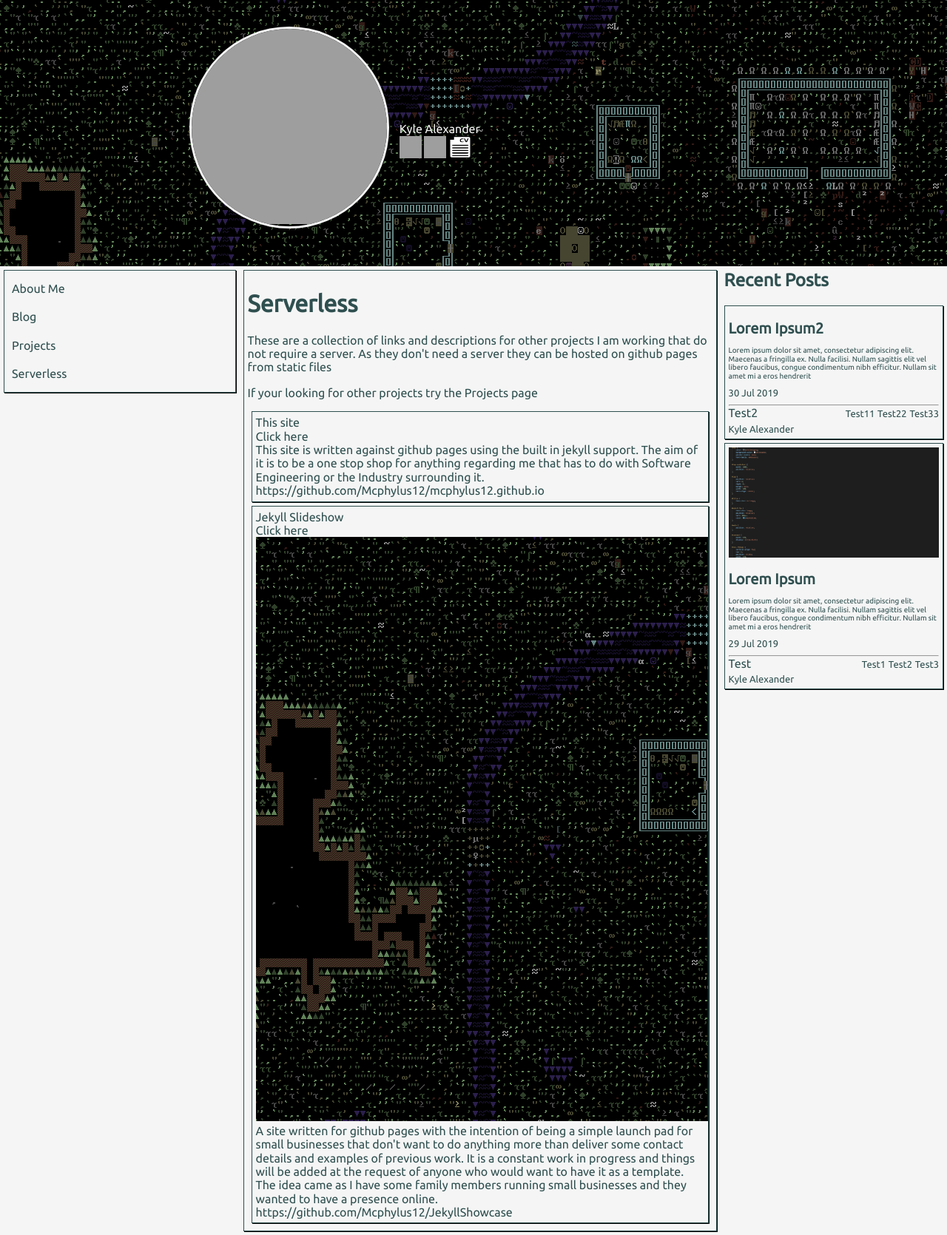
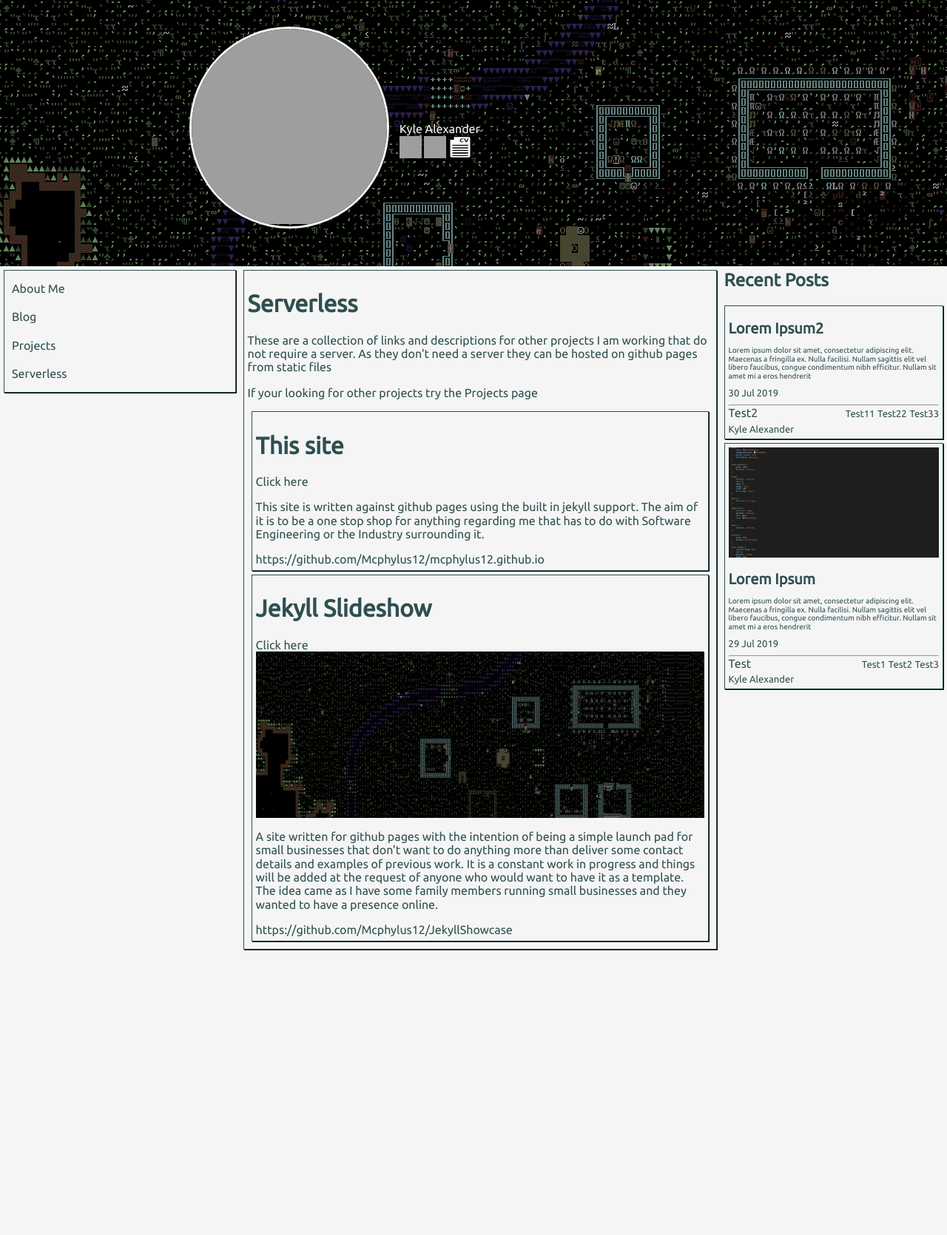
Before and after one commit to Mcphylus12/mcphylus12.github.io, a Jekyll site: the page built from serverless.html, in a window 1280 px wide. Shown: the whole page at 74% size. Built offline with Jekyll 4.4.1, drawn with Linux system fonts in a browser that asks for light colours; after the commit the page ends 1289 px from its top, so only the background shows below that; grey boxes are pictures that could not be loaded.

Commit message:
moved to non div tags

```diff
--- a/projects.html
+++ b/projects.html
@@ -18,13 +18,13 @@ title: Projects
                 </div>
             </div>
             {% if project.imageUrl %}
-                <div class="thumb">
+                <div class="image">
                     <img src="{{ project.imageUrl }}" />
                 </div>
             {% endif %}
-            <div class="description">
+            <p class="description">
                 {{ project.description }}
-            </div>
+            </p>
             <a href="{{ project.githubUrl }}" class="github">
                 {{ project.githubUrl }}
             </a>
--- a/serverless.html
+++ b/serverless.html
@@ -14,21 +14,21 @@ title: Serverless
         <div class="section">
             <a href="{{ project.url }}">
                 <div class="titleBar">
-                    <div class="title">
+                    <h1 class="title">
                         {{ project.title }}
-                    </div>
+                    </h1>
                     <div class="clicker">
                         {{ site.clickerText }}
                     </div>
                 </div>
                 {% if project.imageUrl %}
-                    <div class="thumb">
+                    <div class="image">
                         <img src="{{ project.imageUrl }}" />
                     </div>
                 {% endif %}
-                <div class="description">
+                <p class="description">
                     {{ project.description }}
-                </div>
+                </p>
                 <a href="{{ project.githubUrl }}" class="github">
                     {{ project.githubUrl }}
                 </a>
```
